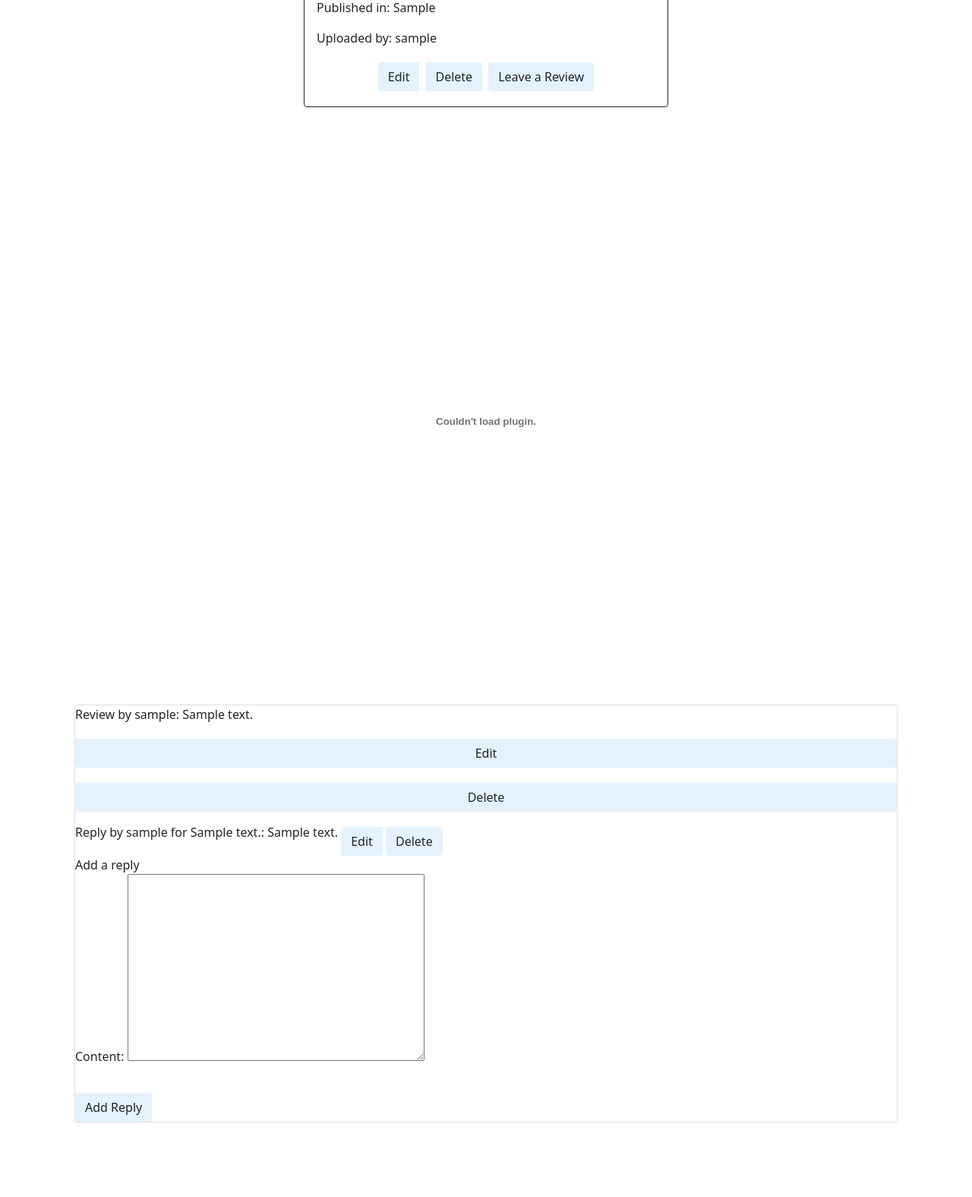
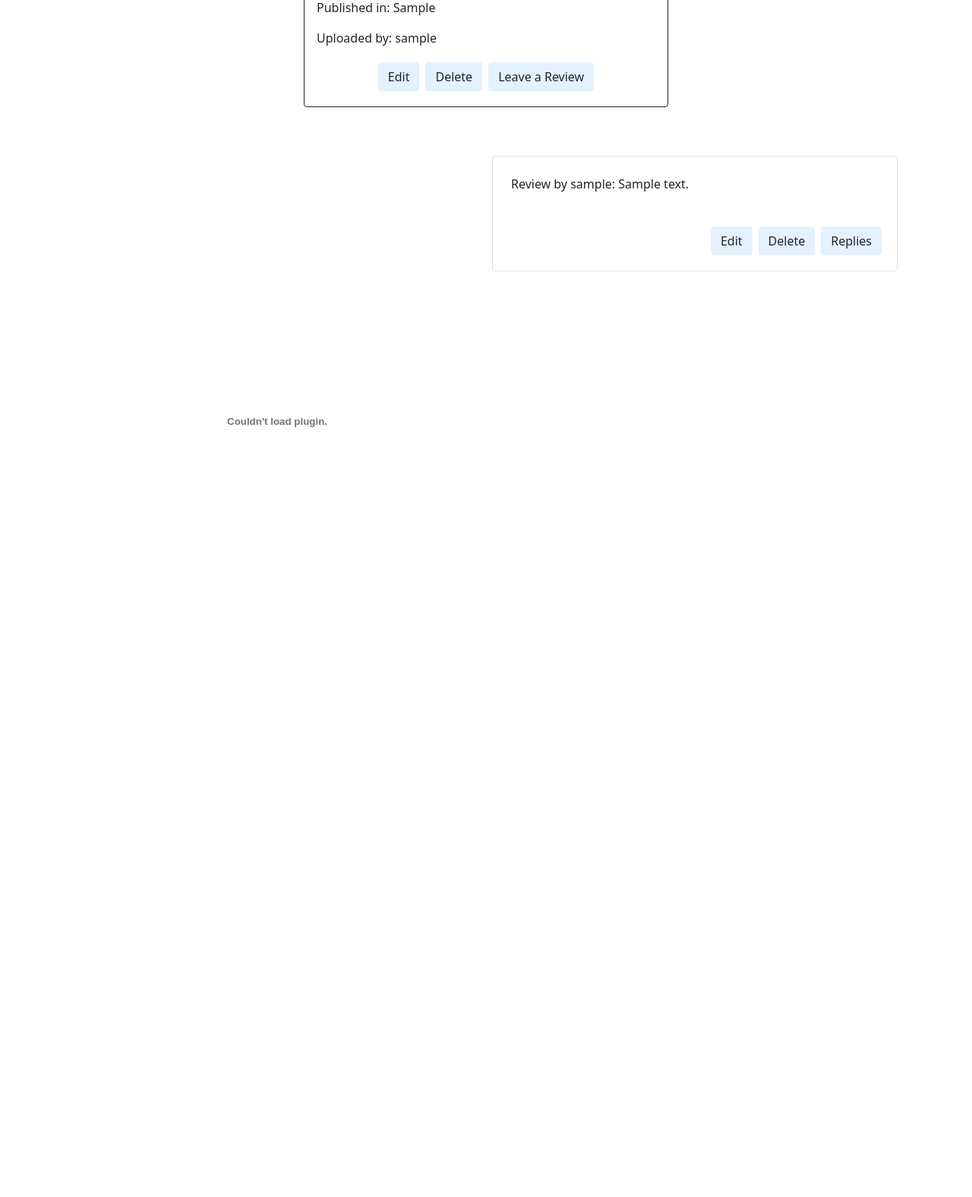
Before and after one commit to boyoon-c/readuck-api, a Django app: page /articles/1/ in a window 1280 px wide. Shown: the part 817-2392 px from the top of the page at 76% size. After the commit the page ends 1379 px from the top, so only its background shows below. Run offline with Django 3.2, Linux system fonts and the light colour scheme; a user stored in the database is signed in; tables that the repository leaves empty hold one stand-in row (values such as "Sample post").

Commit message:
Style article details page

```diff
--- a/main_app/templates/articles/detail.html
+++ b/main_app/templates/articles/detail.html
@@ -42,8 +42,10 @@
   </div>
   <div class="collapse mb-5" id="collapseExample">
     <div class="card card-body">
-      <div class="row m-4 card border-dark">
-        <h3 class="fs-4 m-4 text-center">Leave a Review</h3>
+      <div class="row m-4 card border-secondary">
+        <div class="bg-light">
+        <h3 class="fs-5 m-4 text-center">Leave a Review</h3>
+        </div>
         <div class="col">
           <form
             action = "{% url 'add_reviews' article.id %}"
@@ -64,31 +66,55 @@
   <div class="m-5">
     <div class="row g-3">
       <div class="col text-center">
-        <embed src="http://infolab.stanford.edu/pub/papers/google.pdf#toolbar=0&navpanes=0&scrollbar=0" type="application/pdf"   height="700px" width="700">
+        <embed src="http://infolab.stanford.edu/pub/papers/google.pdf#toolbar=0&navpanes=0&scrollbar=0" type="application/pdf"   height="700px" width="100%">
       </div>
 
       <div class="col g-3">
         {% for review in reviews %}
-        <div class="card h-80">
+        <div class="card mb-3">
+          <div class="m-4">
           Review by {{review.user}}: {{review.content}}
+          </div>
+          <div class="d-flex justify-content-end m-3">
           {% if user.id == review.user_id %}
-            <a href="{% url 'update_reviews' review.id %}" class="btn">Edit</a>
-            <a href="{% url 'delete_reviews' review.id %}" class="btn">Delete</a>
+            <a href="{% url 'update_reviews' review.id %}" class="btn m-1">Edit</a>
+            <a href="{% url 'delete_reviews' review.id %}" class="btn m-1">Delete</a>
+            <a class="btn m-1" data-bs-toggle="collapse" href="#multi{{ review.id }}" role="button" aria-expanded="false" aria-controls="multi{{ review.id }}"> Replies </a>
+          </div>
           {% endif %}
+
+
+
 
           {% for reply in replies %}
             {% if reply.review_id == review.id %}
               <div>
-                Reply by {{reply.user}} for {{review.content}}: {{reply.content}}
-                {% if user.id == reply.user_id %}
-                  <a href="{% url 'update_replies' reply.id %}" class="btn">Edit</a>
-                  <a href="{% url 'delete_replies' reply.id %}" class="btn">Delete</a>
-                {% endif %}
+                <div class="collapse multi-collapse mb-5" id="multi{{reply.review_id}}">
+                  <div class="card m-4 card-body">
+                    {% if user.id == reply.user_id %}
+                      <div>
+                      Reply by {{reply.user}} for {{review.content}}: {{reply.content}} <br/>
+                      <a href="{% url 'update_replies' reply.id %}" class="btn">Edit</a>
+                      <a href="{% url 'delete_replies' reply.id %}" class="btn">Delete</a>
+                      </div>
+                    {% else %}
+                      <form
+                        action = "{% url 'add_replies' article.id review.id %}"
+                        method="post"
+                        class="subsection-content">
+                        <label for="">Add a reply</label>
+                        {% csrf_token %}
+                        {{ reply_form.as_p }}
+                        <button type="submit" class="btn">Add Reply</button>
+                      </form>
+                    {% endif %}
+                  </div>
+                </div>
               </div>
             {% endif %}
           {% endfor %}
 
-          <form
+          {% comment %} <form
             action = "{% url 'add_replies' article.id review.id %}"
             method="post"
             class="subsection-content">
@@ -96,7 +122,8 @@
             {% csrf_token %}
             {{ reply_form.as_p }}
             <button type="submit" class="btn">Add Reply</button>
-          </form>
+          </form>  {% endcomment %}
+        </div>
         {% endfor %}
       </div>
     </div>
```
